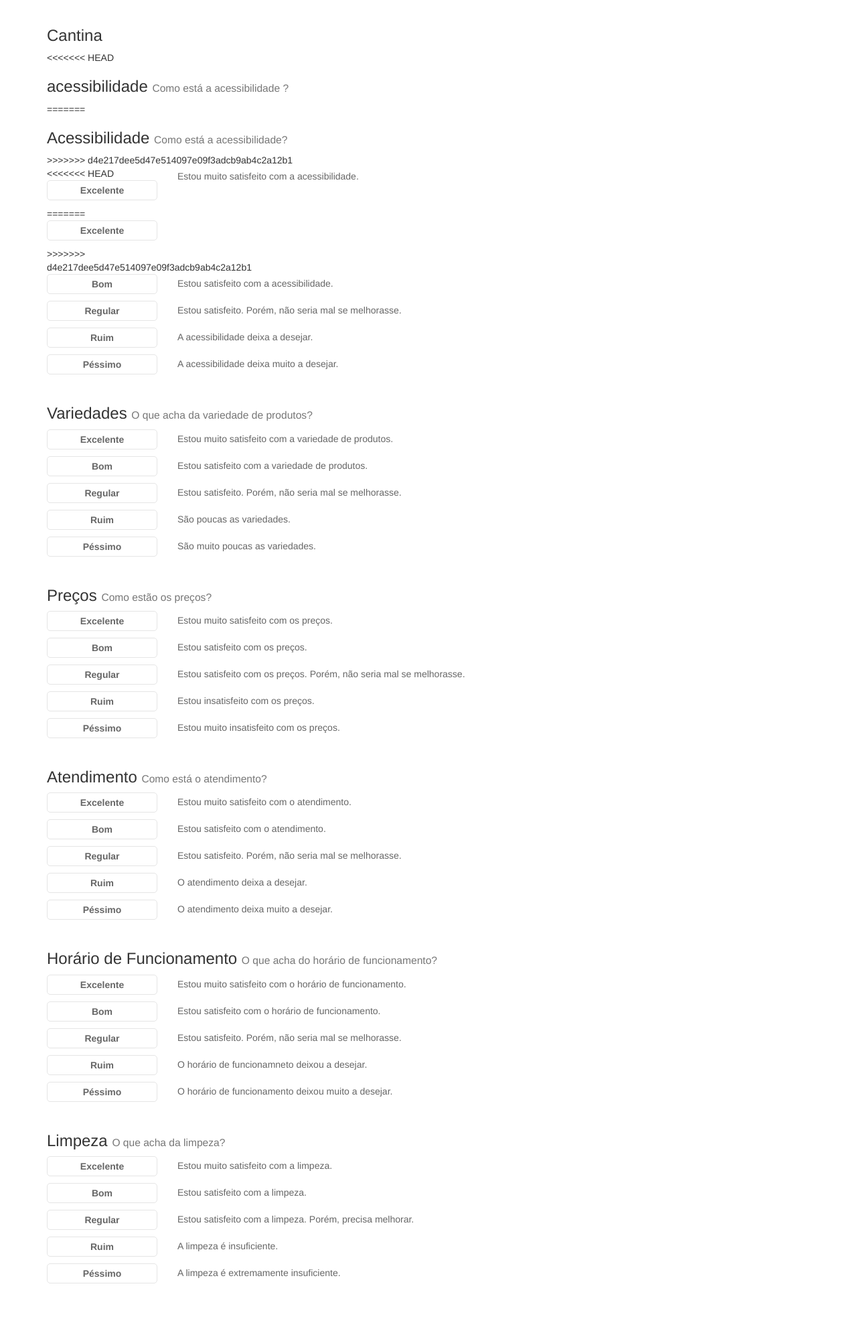
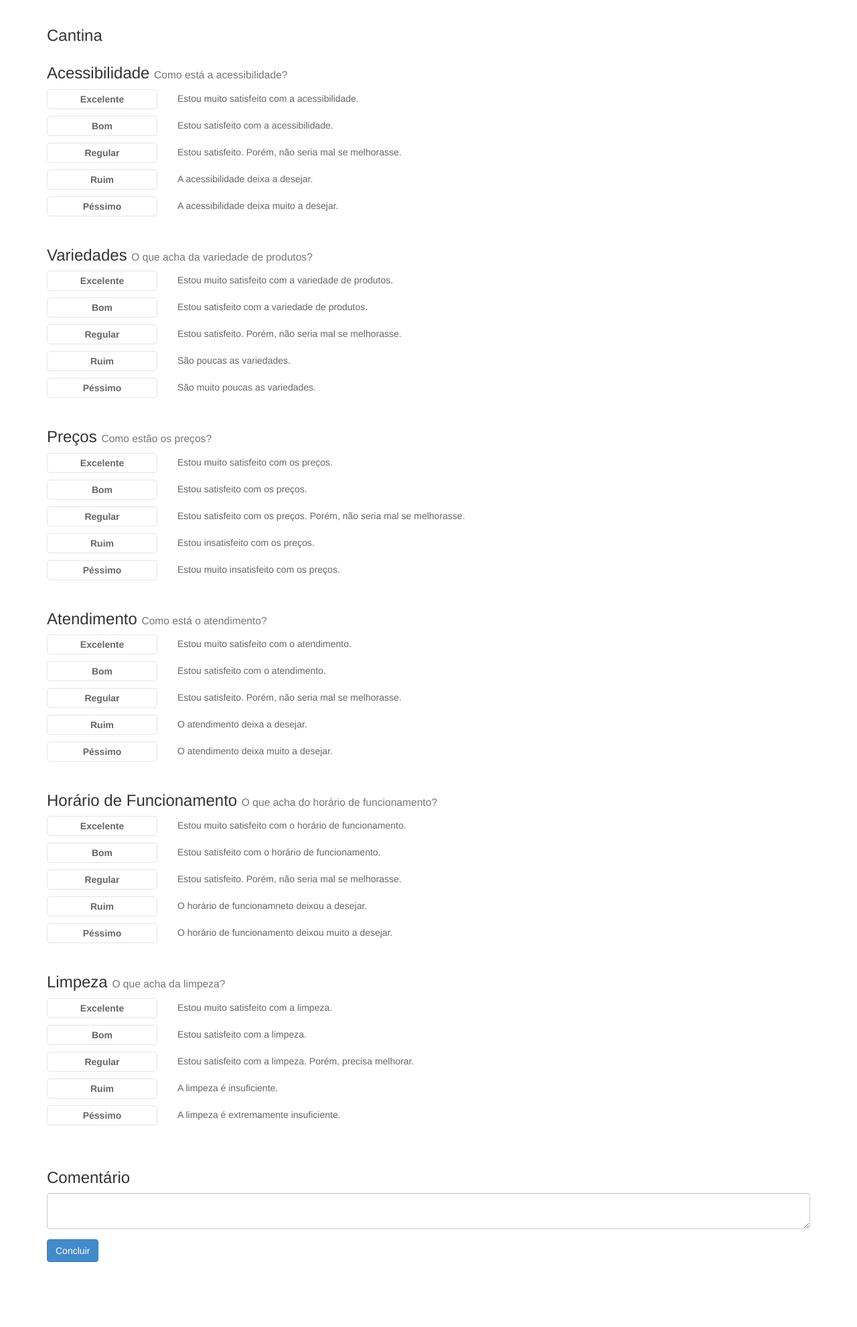
Before and after one commit to SENAI-VASS/avaliaSenai, a PHP site: page /avaliacao_cantina.php in a window 1280 px wide. Shown: the part 52-2033 px from the top of the page at 67% size. After the commit the page ends 1936 px from the top, so only its background shows below. Run offline with PHP 8.4, Linux system fonts and the light colour scheme; the visitor is signed in with stand-in values (Sample User, id 1).

Commit message:
correções

```diff
--- a/avaliacao_cantina.php
+++ b/avaliacao_cantina.php
@@ -12,23 +12,14 @@
 
       <div class="row">
         <div class="col-md-12">
-<<<<<<< HEAD
-          <h3>acessibilidade <small>Como está a acessibilidade ?</small></h3>
-=======
           <h3>Acessibilidade <small>Como está a acessibilidade?</small></h3>
->>>>>>> d4e217dee5d47e514097e09f3adcb9ab4c2a12b1
         </div>
       </div>
 
       <div class="row">
         <div class="col-md-2">
-<<<<<<< HEAD
-          <input type="radio" name="acessibilidade" id="Acessibilidade1" value="5">
-          <label for="Acessibilidade">Excelente</label>
-=======
           <input type="radio" name="acessibilidade" id="acessibilidade1" value="5">
           <label for="acessibilidade1">Excelente</label>
->>>>>>> d4e217dee5d47e514097e09f3adcb9ab4c2a12b1
         </div>
         <div class="col-md-10">
           <div class="descricao">Estou muito satisfeito com a acessibilidade.</div>
```
